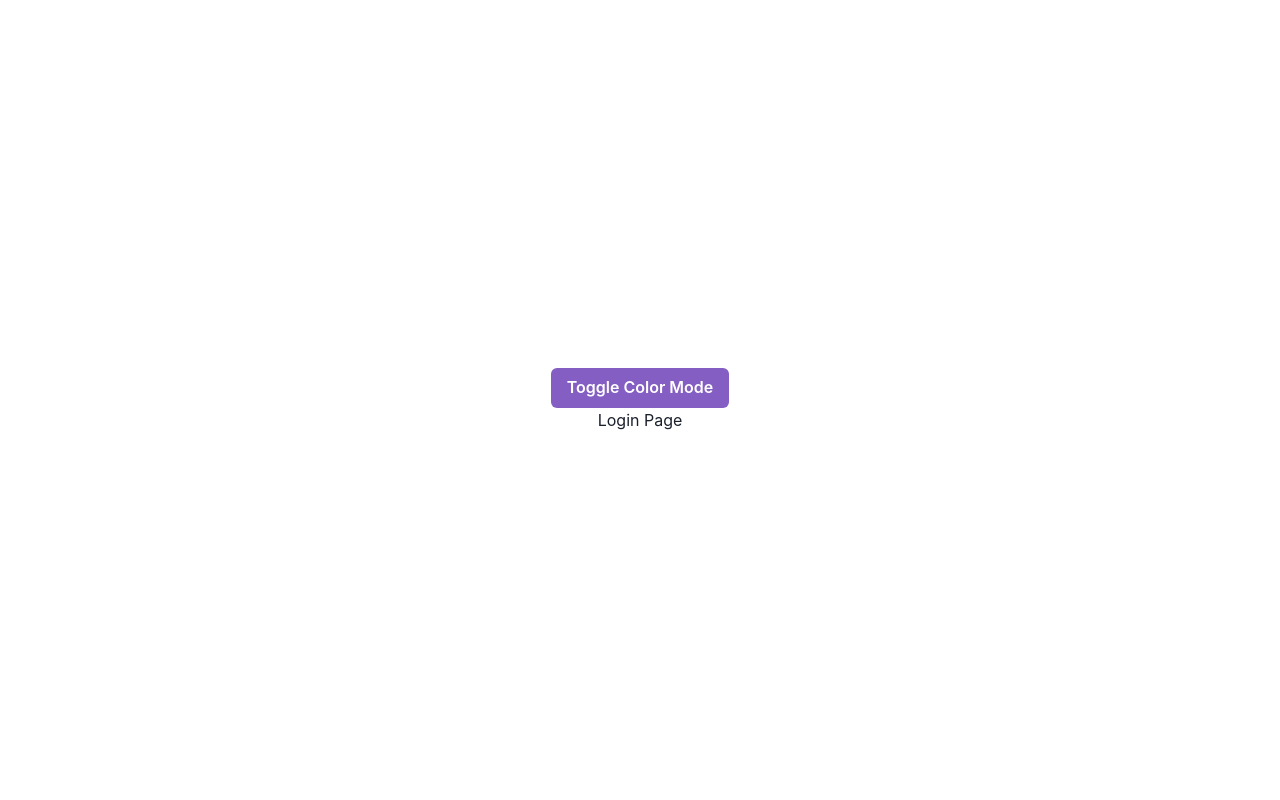
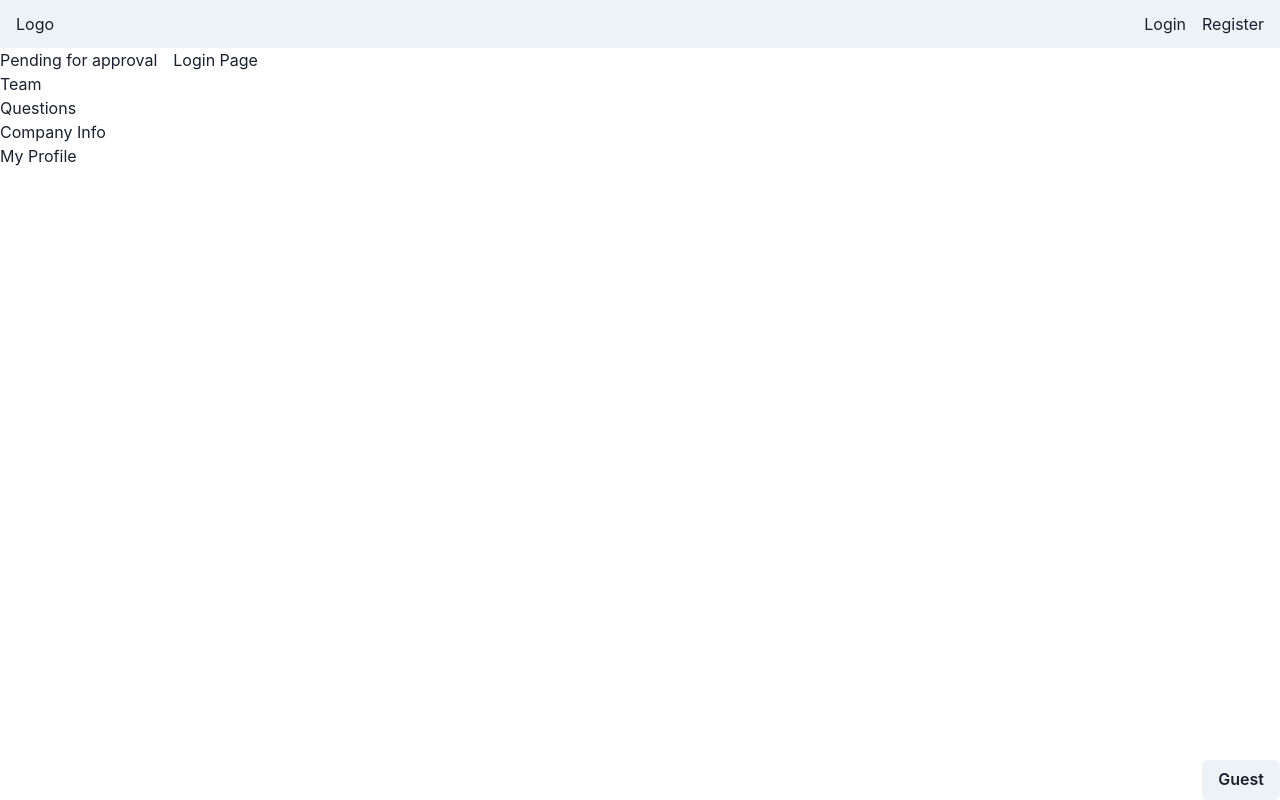
Before and after one commit to petarjs/uteam-mne, a React (Create React App) app: page /login in a window 1280 px wide. Built offline with nearby package versions, Linux system fonts and the light colour scheme.

Commit message:
set up layout

```diff
--- a/package.json
+++ b/package.json
@@ -9,6 +9,7 @@
     "@testing-library/user-event": "^13.5.0",
     "react": "^17.0.2",
     "react-dom": "^17.0.2",
+    "react-icons": "^4.3.1",
     "react-router-dom": "^6.2.1",
     "react-scripts": "5.0.0",
     "web-vitals": "^2.1.4"
--- a/src/App.js
+++ b/src/App.js
@@ -1,5 +1,6 @@
 import './App.css'
-import { Flex, Button, useColorMode } from '@chakra-ui/react'
+import { useState } from 'react'
+import { useMediaQuery, Flex, Button, Box } from '@chakra-ui/react'
 import { Routes, Route, Navigate } from 'react-router-dom'
 import {
    LoginPage,
@@ -8,21 +9,19 @@ import {
    QuestionsPage,
    TeamPage,
    ProfilePage,
+   Header,
+   DesktopSidebar,
 } from './imports'
 
 function App() {
-   const { toggleColorMode } = useColorMode()
+   const [isLargerThan768] = useMediaQuery('(min-width:768px)')
+   const [guest, setQuest] = useState(false)
+
    return (
-      <Flex
-         height='100vh'
-         alignItems='center'
-         justifyContent='center'
-         flexDirection='column'
-      >
-         <Button onClick={toggleColorMode} variant='primary'>
-            Toggle Color Mode
-         </Button>
-
+      <Box position='relative' minH='100vh'>
+         <Header />
+         <Flex>
+            {isLargerThan768 && !guest && <DesktopSidebar />}
             <Routes>
                <Route path='' element={<Navigate to='login' />} />
                <Route path='login' element={<LoginPage />} />
@@ -33,6 +32,17 @@ function App() {
                <Route path='profile' element={<ProfilePage />} />
             </Routes>
          </Flex>
+         <Button
+            position='absolute'
+            bottom='0'
+            right='0'
+            onClick={() => {
+               setQuest((prevState) => !prevState)
+            }}
+         >
+            Guest
+         </Button>
+      </Box>
    )
 }
 
--- /dev/null
+++ b/src/components/DesktopSidebar.js
@@ -0,0 +1,27 @@
+import React from 'react'
+import { Flex, Link } from '@chakra-ui/react'
+import { Link as ReactLink } from 'react-router-dom'
+
+const DesktopSidebar = () => {
+   return (
+      <Flex flexDirection='column'>
+         <Link as={ReactLink} to='team' mr='1rem'>
+            Pending for approval
+         </Link>
+         <Link as={ReactLink} to='team' mr='1rem'>
+            Team
+         </Link>
+         <Link as={ReactLink} to='questions' mr='1rem'>
+            Questions
+         </Link>
+         <Link as={ReactLink} to='company' mr='1rem'>
+            Company Info
+         </Link>
+         <Link as={ReactLink} to='profile' mr='1rem'>
+            My Profile
+         </Link>
+      </Flex>
+   )
+}
+
+export default DesktopSidebar
--- /dev/null
+++ b/src/components/Drawer.js
@@ -0,0 +1,49 @@
+import React from 'react'
+import {
+   Drawer as ChakraDrawer,
+   useDisclosure,
+   IconButton,
+   DrawerOverlay,
+   DrawerCloseButton,
+   DrawerContent,
+   DrawerHeader,
+   DrawerBody,
+} from '@chakra-ui/react'
+import { GiHamburgerMenu } from 'react-icons/gi'
+
+const Drawer = (props) => {
+   const { isOpen, onOpen, onClose } = useDisclosure()
+   const btnRef = React.useRef()
+   return (
+      <>
+         <IconButton
+            ref={btnRef}
+            colorScheme='gray'
+            onClick={onOpen}
+            icon={<GiHamburgerMenu />}
+         />
+         <ChakraDrawer
+            size='xs'
+            isOpen={isOpen}
+            placement='left'
+            onClose={onClose}
+            finalFocusRef={btnRef}
+         >
+            <DrawerOverlay />
+            <DrawerContent>
+               <DrawerCloseButton />
+               <DrawerHeader>{props.title}</DrawerHeader>
+               <DrawerBody
+                  display='flex'
+                  alignItems='flex-start'
+                  flexDirection='column'
+               >
+                  {props.children}
+               </DrawerBody>
+            </DrawerContent>
+         </ChakraDrawer>
+      </>
+   )
+}
+
+export default Drawer
--- /dev/null
+++ b/src/components/Header.js
@@ -0,0 +1,57 @@
+import React from 'react'
+import { Flex, Box, useMediaQuery, Link } from '@chakra-ui/react'
+import { Link as ReactLink } from 'react-router-dom'
+import Drawer from './Drawer'
+import ProfileMenu from './ProfileMenu'
+
+const Header = () => {
+   const [isLargerThan768] = useMediaQuery('(min-width:768px)')
+   return (
+      <Flex
+         height='3rem'
+         alignItems='center'
+         justifyContent='space-between'
+         width='100%'
+         p='1rem'
+         bgColor='gray.100'
+      >
+         {!isLargerThan768 && (
+            <Drawer title='Menu'>
+               <Link as={ReactLink} to='team' mr='1rem'>
+                  Pending for approval
+               </Link>
+               <Link as={ReactLink} to='team' mr='1rem'>
+                  Team
+               </Link>
+               <Link as={ReactLink} to='questions' mr='1rem'>
+                  Questions
+               </Link>
+               <Link as={ReactLink} to='company' mr='1rem'>
+                  Company Info
+               </Link>
+               <Link as={ReactLink} to='profile' mr='1rem'>
+                  My Profile
+               </Link>
+            </Drawer>
+         )}
+         <Box>Logo</Box>
+
+         <Flex alignItems='center' justifyContent='space-between'>
+            {isLargerThan768 ? (
+               <Flex alignItems='center' justifyContent='space-between'>
+                  <Link as={ReactLink} to='login' mr='1rem'>
+                     Login
+                  </Link>
+                  <Link as={ReactLink} to='join'>
+                     Register
+                  </Link>
+               </Flex>
+            ) : (
+               <ProfileMenu />
+            )}
+         </Flex>
+      </Flex>
+   )
+}
+
+export default Header
--- /dev/null
+++ b/src/components/ProfileMenu.js
@@ -0,0 +1,36 @@
+import React from 'react'
+import { MdOutlineAccountCircle } from 'react-icons/md'
+import {
+   Menu,
+   Link,
+   MenuButton,
+   IconButton,
+   MenuList,
+   MenuItem,
+} from '@chakra-ui/react'
+import { Link as ReactLink } from 'react-router-dom'
+
+const ProfileMenu = (props) => {
+   return (
+      <Menu>
+         <MenuButton
+            as={IconButton}
+            icon={<MdOutlineAccountCircle />}
+         ></MenuButton>
+         <MenuList>
+            <MenuItem>
+               <Link as={ReactLink} to='login' width='100%'>
+                  Login
+               </Link>
+            </MenuItem>
+            <MenuItem>
+               <Link as={ReactLink} to='join' width='100%'>
+                  Register
+               </Link>
+            </MenuItem>
+         </MenuList>
+      </Menu>
+   )
+}
+
+export default ProfileMenu
--- a/src/imports.js
+++ b/src/imports.js
@@ -4,3 +4,5 @@ export { default as CompanyPage } from './pages/CompanyPage'
 export { default as QuestionsPage } from './pages/QuestionsPage'
 export { default as TeamPage } from './pages/TeamPage'
 export { default as ProfilePage } from './pages/ProfilePage'
+export { default as Header } from './components/Header'
+export { default as DesktopSidebar } from './components/DesktopSidebar'
--- a/src/index.css
+++ b/src/index.css
@@ -1,13 +1,8 @@
+@import url('https://fonts.googleapis.com/css2?family=Poppins:wght@300;400;500;600&display=swap');
+
 body {
-  margin: 0;
-  font-family: -apple-system, BlinkMacSystemFont, 'Segoe UI', 'Roboto', 'Oxygen',
-    'Ubuntu', 'Cantarell', 'Fira Sans', 'Droid Sans', 'Helvetica Neue',
-    sans-serif;
-  -webkit-font-smoothing: antialiased;
-  -moz-osx-font-smoothing: grayscale;
+   margin: 0;
+   font-family: 'Poppins', sans-serif;
+   -webkit-font-smoothing: antialiased;
+   -moz-osx-font-smoothing: grayscale;
 }
-
-code {
-  font-family: source-code-pro, Menlo, Monaco, Consolas, 'Courier New',
-    monospace;
-}
```
Also changed, not shown: 1 other file (tests, documents, lock files or other folders). Lines whose indentation alone changed are shown as unchanged.
